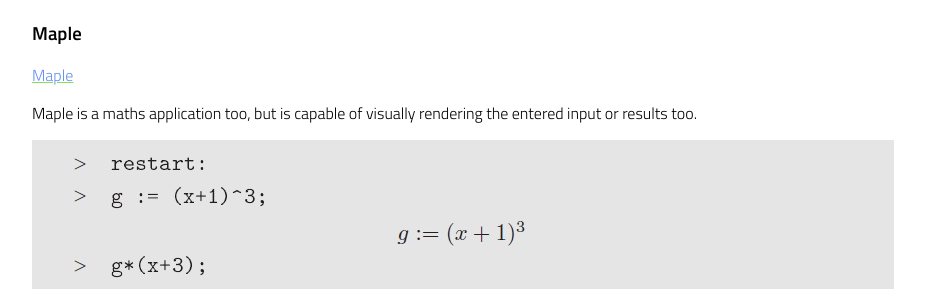
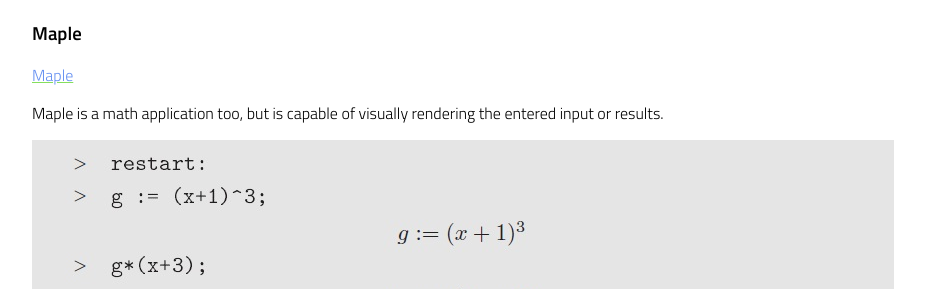
Before and after one commit to w3c/mathonwebpages, a Jekyll site: the page built from research/text_based_standards.md, in a window 1280 px wide and 900 px high, scrolled down 2245 px. Shown: the part 158-447 px from the top of the window, without its empty margins (208-1133 px from the left). Built offline with Jekyll 4.4.1, drawn with Linux system fonts in a browser that asks for light colours; our own code applies the rules of GitHub Pages for plain Markdown files; some of the changed text lies outside the part shown.

Commit message:
Additional edits

```diff
--- a/research/text_based_standards.md
+++ b/research/text_based_standards.md
@@ -2,7 +2,7 @@
 layout: default
 ---
 
-# Text based math standards
+# Text-based math standards
 
 ## Context
 
@@ -101,7 +101,7 @@
 
 [Maple](http://www.maplesoft.com/)
 
-Maple is a maths application too, but is capable of visually rendering the entered input or results too.
+Maple is a math application too, but is capable of visually rendering the entered input or results.
 
 ![Maple code example](https://w3c.github.io/mathonwebpages/img/maple_code_example.jpg)
 
```
